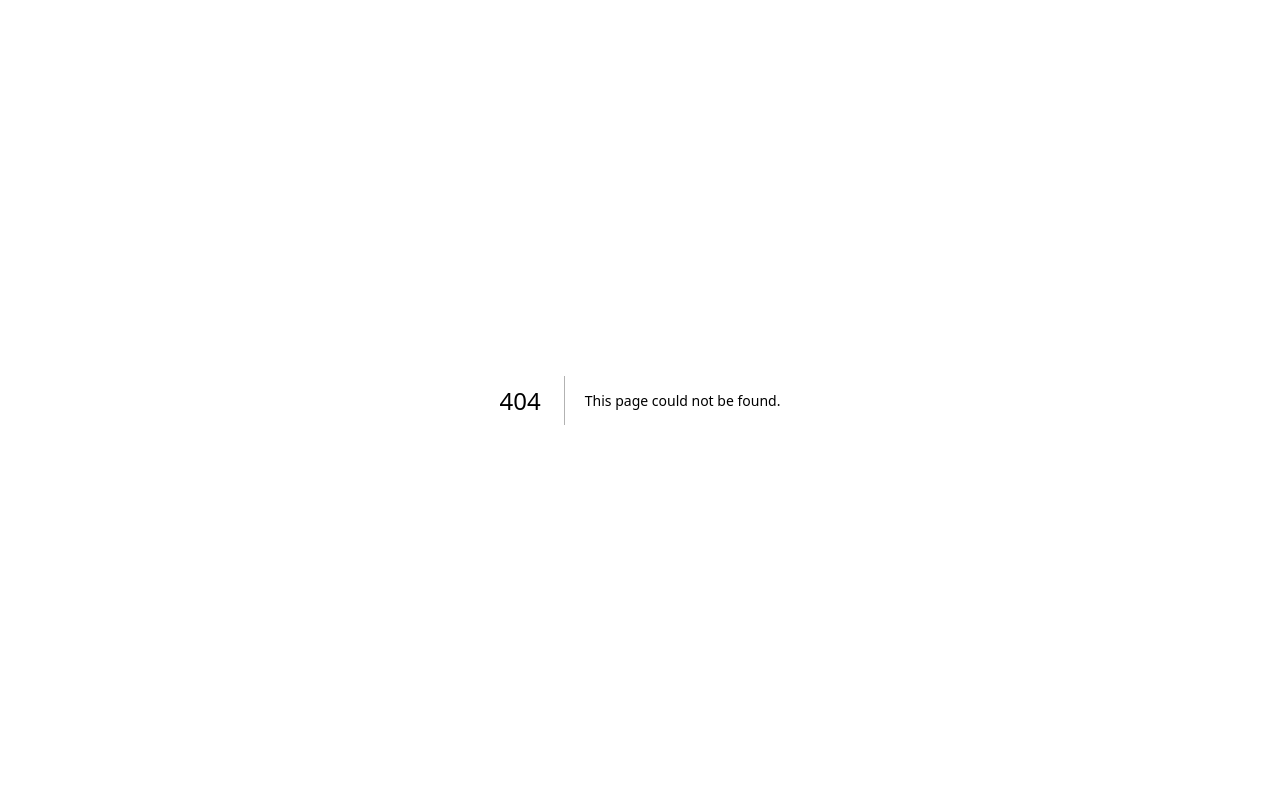
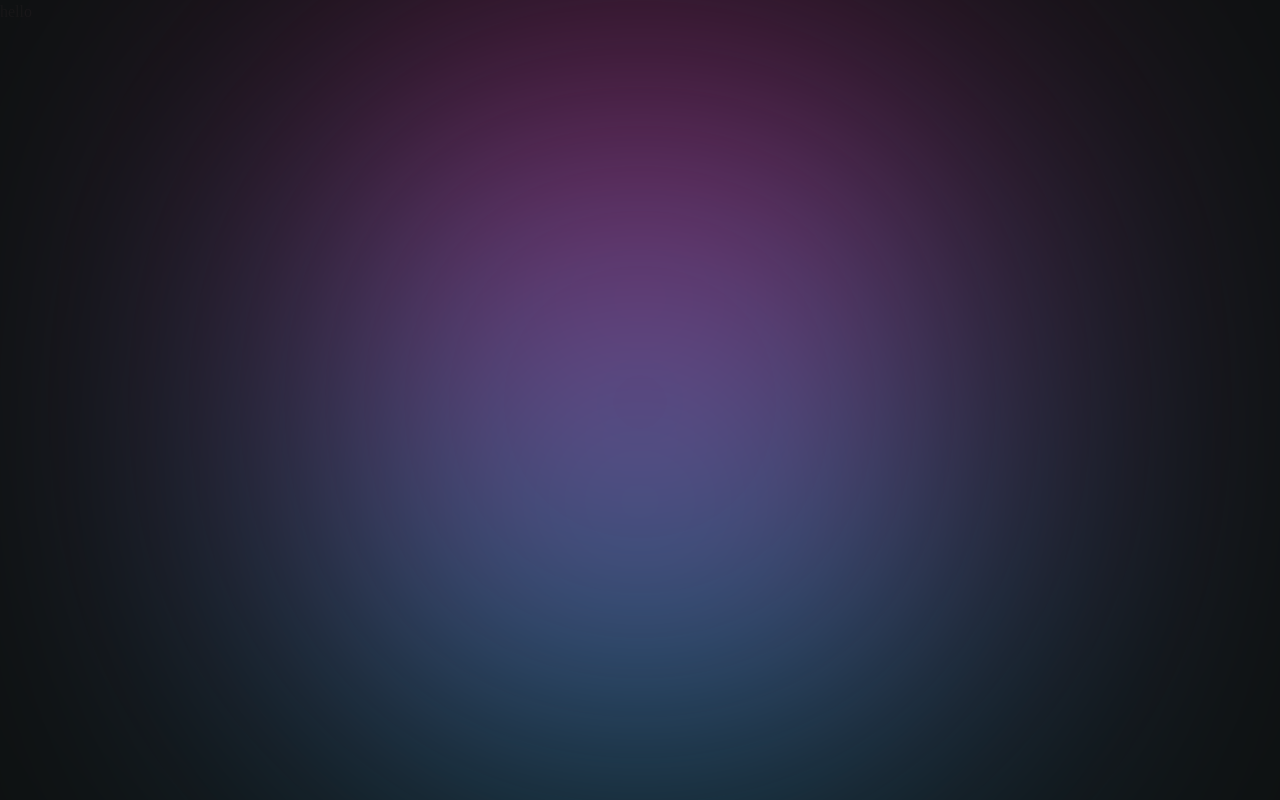
Before and after one commit to nattawut29427/portforilo, a Next.js app: page /about in a window 1280 px wide. Before the commit this address had no page. Shown: the top 800 px of the page. Built offline with nearby package versions, Linux system fonts and the light colour scheme.

Commit message:
Edit layout + add admin + add website_layout v.1.0

```diff
--- /dev/null
+++ b/app/(website)/about/layout.tsx
@@ -0,0 +1,15 @@
+export default function WebsiteLayout({
+  children,
+}: {
+  children: React.ReactNode;
+}) {
+  return (
+    <>
+      <div className="bg-[#0E1111]  font-body w-screen h-screen relative overflow-hidden">
+        <div className="">{children}</div>
+      </div>
+        <p className="w-screen h-screen bg-black opacity-80 absolute "></p>
+        <p className="blur-[180px] w-[300px] sm:w-[500px] lg:w-[630px] h-[300px] sm:h-[500px] lg:h-[630px] absolute top-1/2 left-1/2 transform -translate-x-1/2 -translate-y-1/2 rounded-full bg-gradient-to-t from-[#00D0FF] to-[#FF007B] z-0 shadow-2xl"></p>
+    </>
+  );
+}
--- /dev/null
+++ b/app/(website)/about/page.tsx
@@ -0,0 +1,12 @@
+import React from "react";
+
+export default function page() {
+  return (
+    <>
+    <div>
+      <h1>hello</h1>
+    </div>
+
+    </>
+  );
+}
--- a/app/page.tsx
+++ b/app/page.tsx
@@ -17,7 +17,7 @@ export default function Home() {
 
         {/* Footer Links */}
         <div className="flex  font-body  flex-col sm:flex-row justify-center sm:justify-between z-20 gap-16 pr-20 pl-3 text-white text-xs sm:text-sm absolute bottom-24 font-metrophobic">
-          <p>ABOUT ME</p>
+          <p className="hover:cursor-pointer">ABOUT ME</p>
           <p>MY PROJECT</p>
           <p>CONTACT</p>
           <p>RESUME</p>
```
